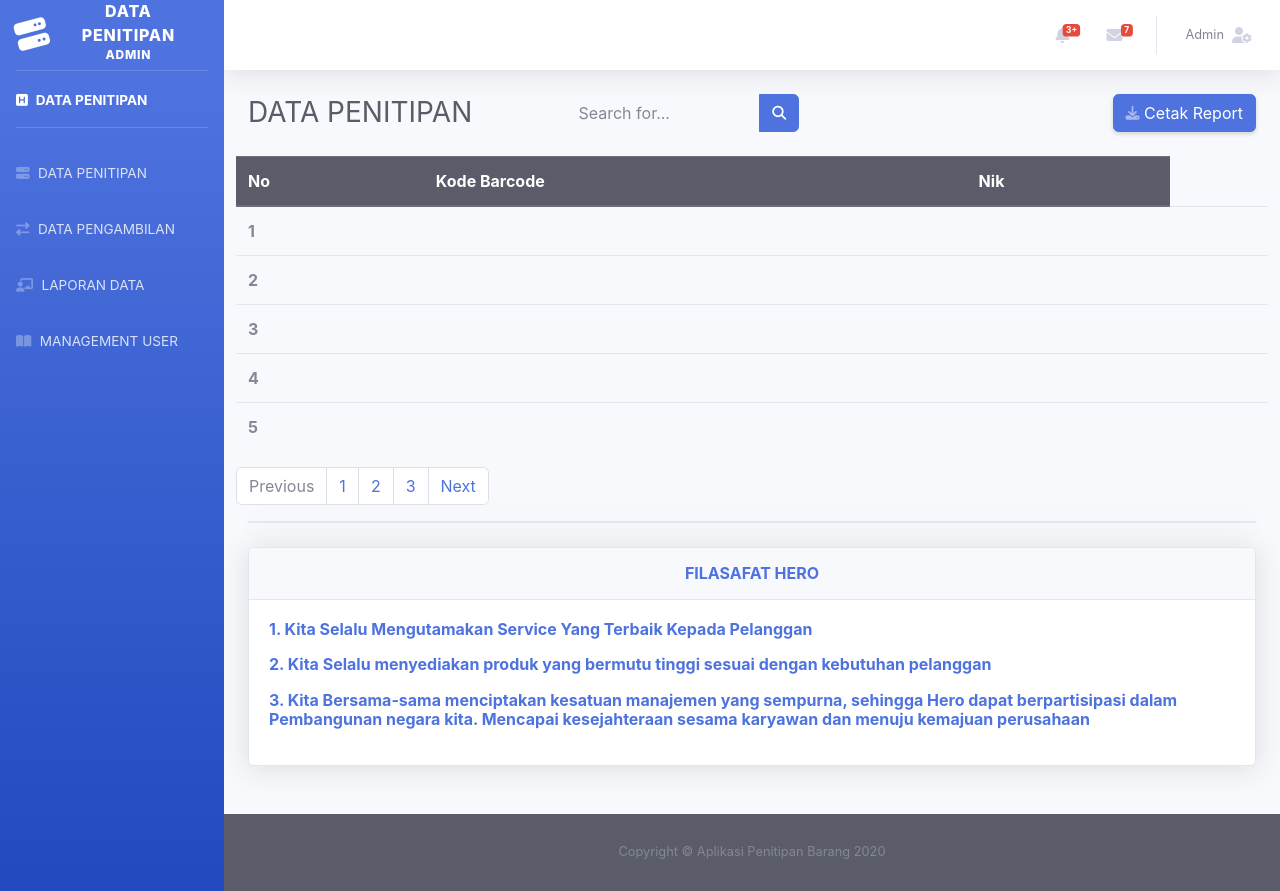
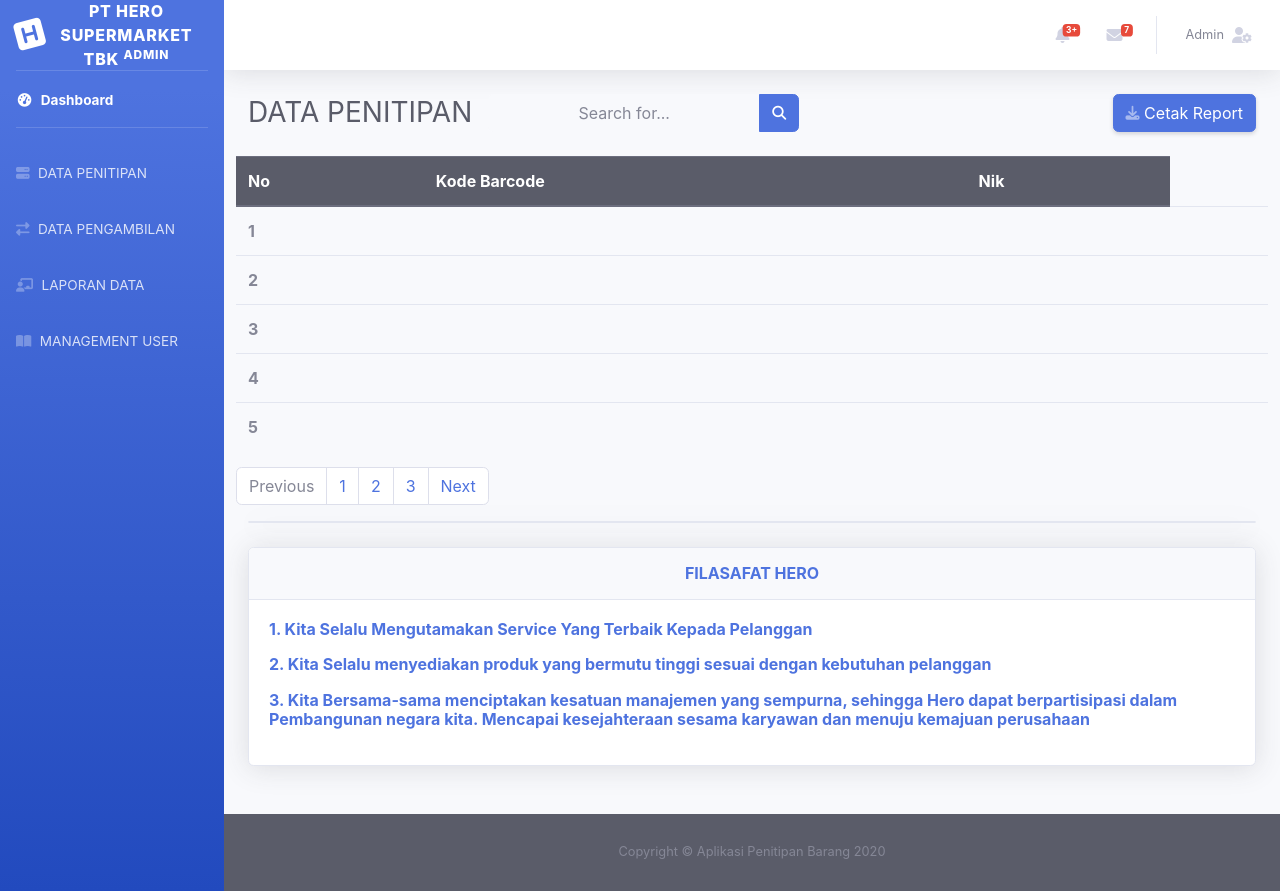
Before and after one commit to delanasarkas/penitipan_helm, a PHP site: page /konten/penitipan.php in a window 1280 px wide. Run offline with PHP 8.4, Linux system fonts and the light colour scheme; lists and menus that the app fills with data are empty; some libraries are stand-ins or nearby versions; some web fonts are replaced.

Commit message:
membuat tampilan penitipan

```diff
--- a/konten/penitipan.php
+++ b/konten/penitipan.php
@@ -32,9 +32,9 @@
       <!-- Sidebar - Brand -->
       <a class="sidebar-brand d-flex align-items-center justify-content-center" href="index.php">
         <div class="sidebar-brand-icon rotate-n-15">
-        <i class="fas fa-server"></i>
+        <i class="fas fa-h-square"></i>
         </div>
-        <div class="sidebar-brand-text mx-3"> DATA PENITIPAN <sup>admin</sup></div>
+        <div class="sidebar-brand-text mx-3"> PT HERO SUPERMARKET TBK <sup>admin</sup></div>
       </a>
 
       <!-- Divider -->
@@ -43,8 +43,8 @@
       <!-- Nav Item - Dashboard -->
       <li class="nav-item active">
         <a class="nav-link" href="index.php">
-        <i class="fas fa-h-square"></i>
-          <span> DATA PENITIPAN</span></a>
+        <i class="fas fa-fw fa-tachometer-alt"></i>
+          <span> Dashboard</span></a>
       </li>
 
       <!-- Divider -->
```
